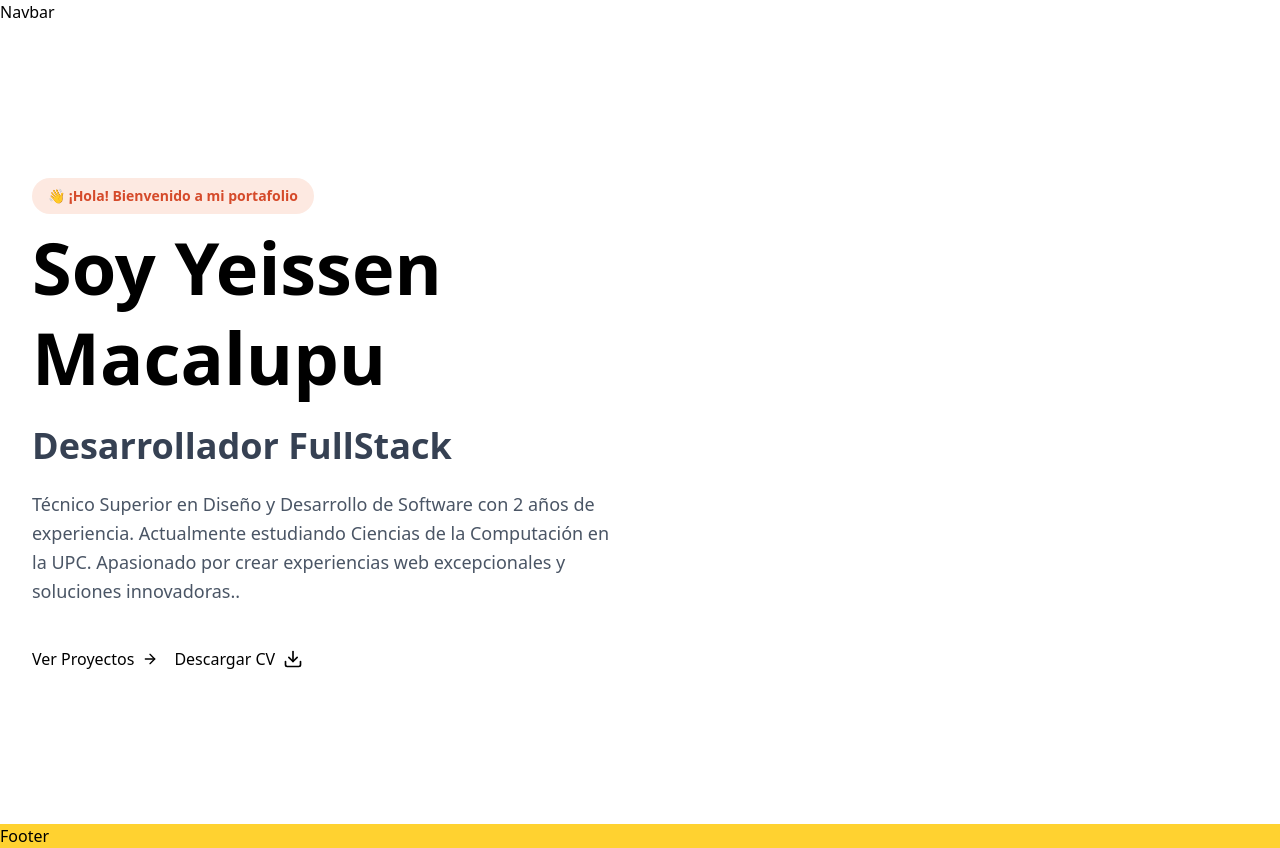
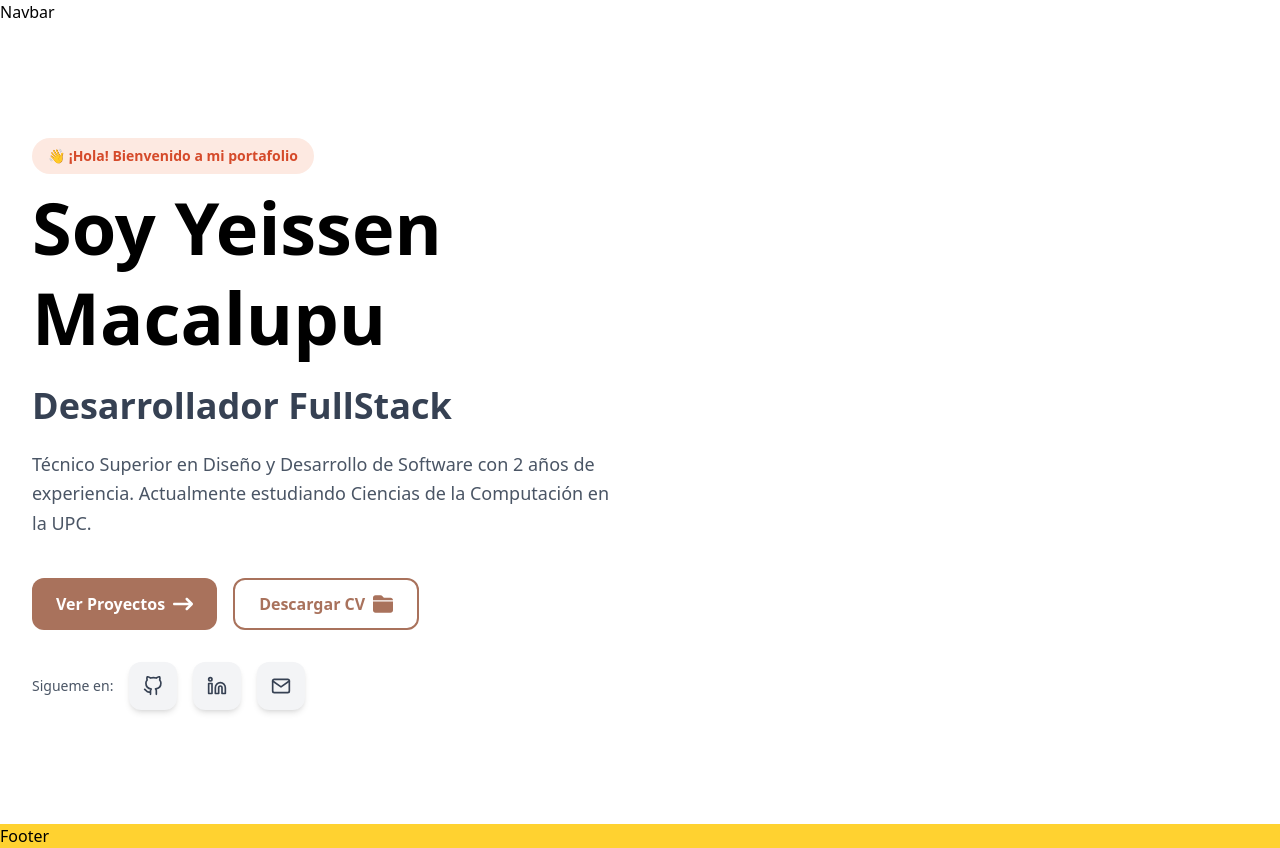
Before and after one commit to YeisonMC/mi-portafolio-v2, a React (Vite) app: page / in a window 1280 px wide. Built offline with nearby package versions, Linux system fonts and the light colour scheme.

Commit message:
Se avanzo home

```diff
--- a/index.html
+++ b/index.html
@@ -1,10 +1,13 @@
-<!doctype html>
+<!DOCTYPE html>
 <html lang="en">
   <head>
     <meta charset="UTF-8" />
-    <link rel="icon" type="image/svg+xml" href="/vite.svg" />
     <meta name="viewport" content="width=device-width, initial-scale=1.0" />
-    <title>mi-portafolio-v2</title>
+    <title>Yeissen Macalupu | Developer</title>
+    <link
+      rel="shortcut icon"
+      href="https://res.cloudinary.com/dtsfiwmzt/image/upload/v1767720985/icon-header_bltimb.svg"
+    />
   </head>
   <body>
     <div id="root"></div>
--- a/src/animations/HeroSection.tsx
+++ b/src/animations/HeroSection.tsx
@@ -1,11 +1,7 @@
 import { motion, type Variants } from "framer-motion";
-import {
-  FiGithub,
-  FiLinkedin,
-  FiMail,
-  FiDownload,
-  FiArrowRight,
-} from "react-icons/fi";
+import { FiGithub, FiLinkedin, FiMail } from "react-icons/fi";
+
+import { FaArrowRightLong, FaFolderClosed } from "react-icons/fa6";
 
 const HeroSection = () => {
   const containerVariants: Variants = {
@@ -30,6 +26,25 @@ const HeroSection = () => {
       },
     },
   };
+
+  const socialLinks = [
+    {
+      icon: FiGithub,
+      href: "https://github.com/YeisonMC",
+      label: "GitHub",
+    },
+    {
+      icon: FiLinkedin,
+      href: "https://www.linkedin.com/in/yeissen-beckam-macalupu-marchan/",
+      label: "LinkedIn",
+    },
+    {
+      icon: FiMail,
+      href: "mailto:yeissenmacalupu.dev@gmail.com",
+      label: "Email",
+    },
+  ];
+
   return (
     <section className="min-h-screen flex items-center justify-center">
       <div className="section-container">
@@ -73,12 +88,11 @@ const HeroSection = () => {
 
             <motion.p
               variants={itemVariants}
-              className="text-lg text-gray-600 dark:text-gray-400 leading-relaxed max-w-2xl"
+              className="text-lg text-gray-600 leading-relaxed max-w-2xl"
             >
               Técnico Superior en Diseño y Desarrollo de Software con 2 años de
               experiencia. Actualmente estudiando Ciencias de la Computación en
-              la UPC. Apasionado por crear experiencias web excepcionales y
-              soluciones innovadoras..
+              la UPC.
             </motion.p>
 
             <motion.div
@@ -87,22 +101,49 @@ const HeroSection = () => {
             >
               <a
                 href="#projects"
-                className="btn-secondary flex items-center gap-2"
+                className="btn-primary flex items-center gap-2"
               >
                 Ver Proyectos
-                <FiArrowRight className="w-4 h-4 group-hover:translate-x-1 transition-transform" />
+                <FaArrowRightLong className="w-5 h-5 group-hover:translate-x-1 transition-transform" />
               </a>
               <a
-                href="CV - YEISSEN MACALUPU - DESARROLLADOR.pdf"
+                href="CV - YEISSEN MACALUPU - DESARROLLADOR - 202502.pdf"
                 target="_blank"
                 rel="noopener noreferrer"
-                className="btn-primary group"
+                className="btn-secondary group"
               >
                 <span className="flex items-center gap-2">
                   Descargar CV
-                  <FiDownload className="w-5 h-5" />
+                  <FaFolderClosed className="w-5 h-5" />
                 </span>
               </a>
+            </motion.div>
+
+            {/* Social Links */}
+            <motion.div
+              variants={itemVariants}
+              className="flex items-center gap-4 pt-2"
+            >
+              <motion.p
+                variants={itemVariants}
+                className="text-sm text-gray-600  leading-relaxed max-w-2xl"
+              >
+                Sigueme en:
+              </motion.p>
+              {socialLinks.map((social, index) => (
+                <motion.a
+                  key={index}
+                  href={social.href}
+                  target="_blank"
+                  rel="noopener noreferrer"
+                  whileHover={{ scale: 1.1, y: -2 }}
+                  whileTap={{ scale: 0.95 }}
+                  className="w-12 h-12 flex items-center justify-center rounded-xl bg-gray-100 dark:bg-dark-800 text-gray-700 dark:text-gray-300 hover:bg-primary-500 hover:text-white dark:hover:bg-primary-500 transition-all duration-300 shadow-md hover:shadow-lg"
+                  aria-label={social.label}
+                >
+                  <social.icon className="w-5 h-5" />
+                </motion.a>
+              ))}
             </motion.div>
           </div>
 
--- a/src/index.css
+++ b/src/index.css
@@ -1,5 +1,21 @@
 @import "tailwindcss";
+
+@theme {
+  --color-primary: #a9725c;
+}
 
 .section-container {
   @apply max-w-7xl mx-auto px-4 sm:px-6 lg:px-8 py-16 md:py-24;
 }
+
+.btn-primary {
+  @apply px-6 py-3 bg-[#A9725C] text-white font-semibold rounded-xl
+         transition-all duration-300
+         hover:scale-105 hover:shadow-lg active:scale-95;
+}
+
+.btn-secondary {
+  @apply px-6 py-3 border-2 border-primary text-primary font-semibold rounded-xl
+         transition-all duration-300
+         hover:scale-105 active:scale-95;
+}
```
Also changed, not shown: 1 other file (tests, documents, lock files or other folders).
